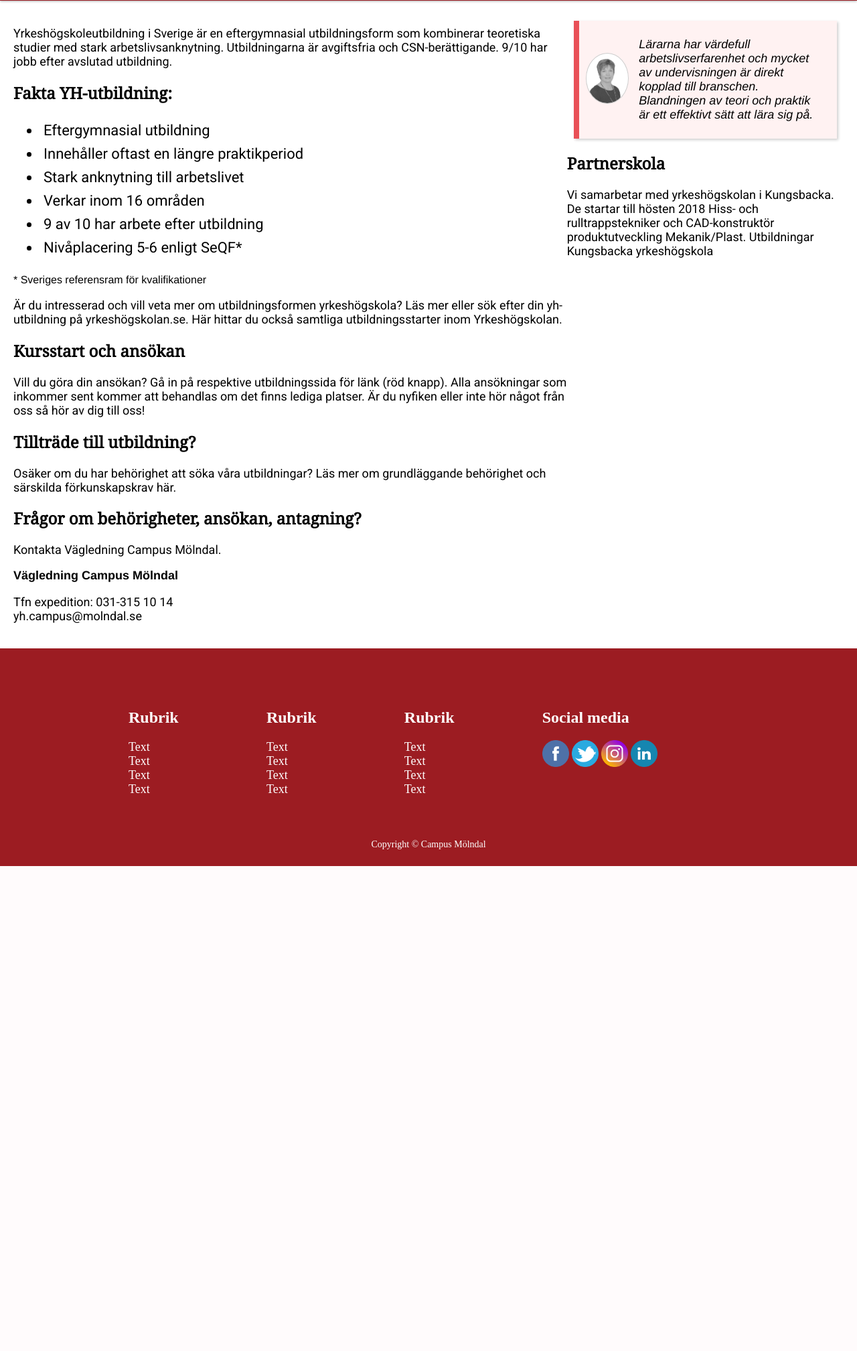
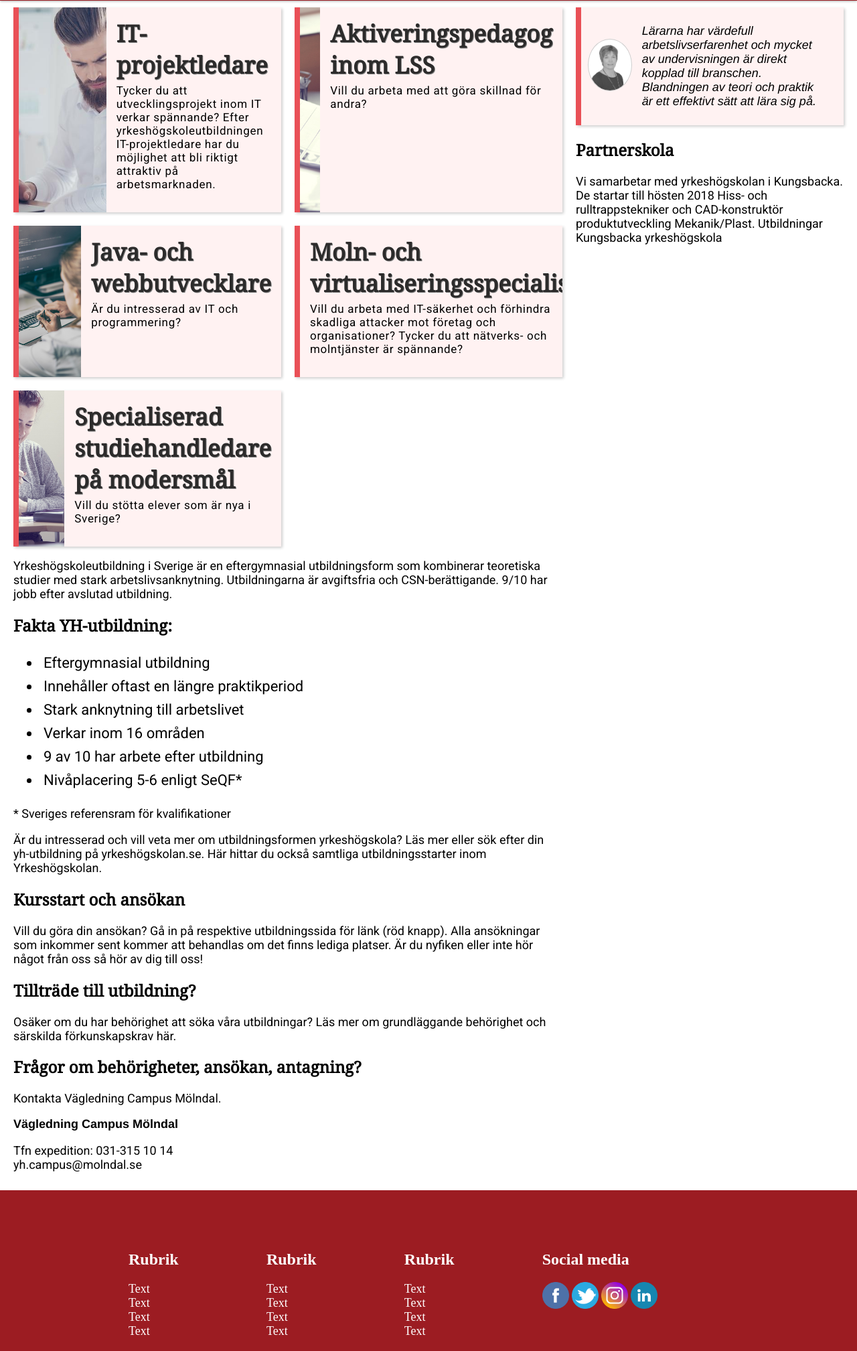
Before and after one commit to ASanzL/WebbProjekt, a PHP site: page /allYH.html in a window 1280 px wide. Shown: the part 223-2240 px from the top of the page at 67% size. Before the commit the page ends 1516 px from the top, so only its background shows below. Run offline with PHP 8.4, Linux system fonts and the light colour scheme.

Commit message:
Javascript som skapar yh sidan samt bilder

```diff
--- a/allUtbildningar.html
+++ b/allUtbildningar.html
@@ -1,5 +1,5 @@
 <!doctype html>
-<html lang="en">
+<html lang="sv">
 <head>
     <meta charset="UTF-8">
     <link rel="stylesheet" href="css/style.css">
@@ -35,8 +35,10 @@
     <section id="headerArea">
         <h1>Utbildningar</h1>
     </section>
+    <div class="mainWithoutSidebar">
     <div class="educations-grid" id="educations">
 
+    </div>
     </div>
 </main>
 <footer>
--- a/allYH.html
+++ b/allYH.html
@@ -1,5 +1,5 @@
 <!doctype html>
-<html lang="en">
+<html lang="sv">
 <head>
     <meta charset="UTF-8">
     <link rel="stylesheet" href="css/style.css">
@@ -35,8 +35,11 @@
     <section id="headerArea">
         <h1>Yrkeshögskola (YH)</h1>
     </section>
-    <div class="MainWithSidebar">
+    <div class="mainWithSidebar">
         <section>
+            <div class="educations-grid" id="educations">
+
+            </div>
             <p>Yrkeshögskoleutbildning i Sverige är en eftergymnasial utbildningsform som kombinerar teoretiska studier med stark arbetslivsanknytning. Utbildningarna är avgiftsfria och CSN-berättigande. 9/10 har jobb efter avslutad utbildning.</p>
 
             <h2>Fakta YH-utbildning:</h2>
@@ -48,7 +51,7 @@
                 <li>9 av 10 har arbete efter utbildning</li>
                 <li>Nivåplacering 5-6 enligt SeQF*</li>
             </ul>
-            * Sveriges referensram för kvalifikationer
+            <p>* Sveriges referensram för kvalifikationer</p>
 
             <p>Är du intresserad och vill veta mer om utbildningsformen yrkeshögskola? Läs mer eller sök efter din yh-utbildning på yrkeshögskolan.se. Här hittar du också samtliga utbildningsstarter inom Yrkeshögskolan.</p>
 
@@ -68,7 +71,7 @@
         <section>
             <aside class="testimonial">
                 <figure>
-                    <img src="img/person1.png">
+                    <img src="img/person1.png" alt="">
                 </figure>
                 <blockquote>
                     Lärarna har värdefull arbetslivserfarenhet och mycket av undervisningen är direkt kopplad till branschen. Blandningen av teori och praktik är ett effektivt sätt att lära sig på.
@@ -115,6 +118,7 @@
     </section>
     <p>Copyright © Campus Mölndal</p>
 </footer>
+<script src="js/getYH.js"></script>
 <script src="js/javascript.js"></script>
 </body>
 </html>
--- a/css/style.css
+++ b/css/style.css
@@ -28,7 +28,6 @@ section#headerArea h1 {
 .educations-grid {
   display: grid;
   grid-gap: 20px;
-  padding: 20px;
   grid-template-columns: repeat(1, 1fr);
 }
 .educations-grid a {
@@ -78,28 +77,37 @@ section#headerArea h1 {
   background-color: #ffe7e7;
 }
 
-div.MainWithSidebar {
+div.mainWithSidebar, div.mainWithoutSidebar {
   display: grid;
   grid-template-columns: 1fr;
-  padding: 20px;
 }
-div.MainWithSidebar h2 {
+div.mainWithSidebar h2, div.mainWithoutSidebar h2 {
   font-size: 24px;
   font-family: "Noto Serif", serif;
 }
-div.MainWithSidebar ul {
+div.mainWithSidebar ul, div.mainWithoutSidebar ul {
   font-size: 22px;
   font-family: "Roboto", sans-serif;
 }
-div.MainWithSidebar ul li {
+div.mainWithSidebar ul li, div.mainWithoutSidebar ul li {
   padding: 5px;
 }
-div.MainWithSidebar b {
+div.mainWithSidebar b, div.mainWithoutSidebar b {
   font-size: 18px;
+}
+div.mainWithSidebar section, div.mainWithoutSidebar section {
+  padding: 0px 10px;
+}
+
+div.mainWithoutSidebar {
+  padding: 10px;
+}
+
+div.mainWithSidebar {
+  padding: 10px;
 }
 
 aside.testimonial {
-  margin: 10px;
   padding: 10px;
   border: 0px solid #E95057;
   border-width: 0px 0px 0px 8px;
@@ -108,6 +116,7 @@ aside.testimonial {
   box-shadow: 2px 2px 4px #cecece;
   justify-content: center;
   align-items: center;
+  overflow: hidden;
 }
 aside.testimonial figure {
   margin: 0px;
@@ -135,7 +144,7 @@ aside.testimonial blockquote {
     grid-template-columns: repeat(2, 1fr);
   }
 
-  div.MainWithSidebar {
+  div.mainWithSidebar {
     grid-template-columns: 2fr 1fr;
   }
 }
--- a/css/utbildningStyle.scss
+++ b/css/utbildningStyle.scss
@@ -26,7 +26,6 @@ section#headerArea {
 .educations-grid {
   display: grid;
   grid-gap: 20px;
-  padding: 20px;
   grid-template-columns: repeat(1, 1fr);
 
   a {
@@ -78,11 +77,9 @@ section#headerArea {
     background-color: #ffe7e7;
   }
 }
-
-div.MainWithSidebar {
+%main {
   display: grid;
   grid-template-columns: 1fr;
-  padding:20px;
   h2 {
     font-size: 24px;
     font-family: 'Noto Serif', serif;
@@ -97,10 +94,21 @@ div.MainWithSidebar {
   b {
     font-size: 18px;
   }
+  section {
+    padding: 0px 10px;
+  }
+}
+div.mainWithoutSidebar {
+  @extend %main;
+  padding: 10px;
+}
+
+div.mainWithSidebar {
+  @extend %main;
+  padding: 10px;
 }
 
 aside.testimonial {
-  margin: 10px;
   padding: 10px;
   border:0px solid $primary-color;
   border-width: 0px 0px 0px 8px;
@@ -109,6 +117,7 @@ aside.testimonial {
   box-shadow: 2px 2px 4px #cecece;
   justify-content: center;
   align-items: center;
+  overflow: hidden;
   figure {
     margin:0px;
     img {
@@ -135,7 +144,7 @@ aside.testimonial {
     grid-template-columns: repeat(2, 1fr);
   }
 
-  div.MainWithSidebar {
+  div.mainWithSidebar {
     grid-template-columns: 2fr 1fr;
   }
 }
--- /dev/null
+++ b/data/YH.json
@@ -0,0 +1,34 @@
+{
+  "YH":[
+    {
+      "title":"IT-projektledare",
+      "content":"Tycker du att utvecklingsprojekt inom IT verkar spännande? Efter yrkeshögskoleutbildningen IT-projektledare har du möjlighet att bli riktigt attraktiv på arbetsmarknaden.",
+      "img": "itprojektledare.jpg",
+      "link": "#"
+    },
+    {
+      "title":"Aktiveringspedagog inom LSS",
+      "content":"Vill du arbeta med att göra skillnad för andra?",
+      "img": "aktiveringspedagog.jpg",
+      "link": "#"
+    },
+    {
+      "title":"Java- och webbutvecklare",
+      "content":"Är du intresserad av IT och programmering?",
+      "img": "javawebb.jpg",
+      "link": "#"
+    },
+    {
+      "title":"Moln- och virtualiseringsspecialist",
+      "content":"Vill du arbeta med IT-säkerhet och förhindra skadliga attacker mot företag och organisationer? Tycker du att nätverks- och molntjänster är spännande?",
+      "img": "molnvirtualisering.jpg",
+      "link": "#"
+    },
+    {
+      "title":"Specialiserad studiehandledare på modersmål",
+      "content":"Vill du stötta elever som är nya i Sverige?",
+      "img": "studiehandledare.jpg",
+      "link": "#"
+    }
+  ]
+}
--- a/js/getUtbildningar.js
+++ b/js/getUtbildningar.js
@@ -6,7 +6,7 @@ xhr.onload = function () {
         var content = '';
 
         for(var i = 0; i < responseObject.utbildningar.length; i++) {
-            content += '<a href="allYH.html">\n' +
+            content += '<a href="\\' + responseObject.utbildningar[i].link + '">' +
                 '<figure id="figure' + i + '"></figure>' +
                 '<aside>' +
                 '<h1>' + responseObject.utbildningar[i].title + '</h1>' +
--- /dev/null
+++ b/js/getYH.js
@@ -0,0 +1,27 @@
+xhr = new XMLHttpRequest();
+
+xhr.onload = function () {
+    if(xhr.status === 200){
+        var responseObject = JSON.parse(xhr.responseText);
+        var content = '';
+
+        for(var i = 0; i < responseObject.YH.length; i++) {
+            content += '<a href="\\' + responseObject.YH[i].link + '">' +
+                '<figure id="figure' + i + '"></figure>' +
+                '<aside>' +
+                '<h1>' + responseObject.YH[i].title + '</h1>' +
+                '<p>' + responseObject.YH[i].content + '</p>' +
+                '</aside>' +
+                ' </a>';
+        }
+        document.getElementById('educations').innerHTML = content;
+
+        for(var i = 0; i < responseObject.YH.length; i++) {
+            document.getElementById('figure' + i).style.backgroundImage = "url('../img/" + responseObject.YH[i].img + "')";
+        }
+
+    }
+}
+
+xhr.open('GET', 'data/YH.json', true);
+xhr.send(null);
```
Also changed, not shown: data/utbildningar.json (+16 -8 lines), img/aktiveringspedagog.jpg (added), img/itprojektledare.jpg (added), img/javawebb.jpg (added), img/molnvirtualisering.jpg (added), img/studiehandledare.jpg (added).
